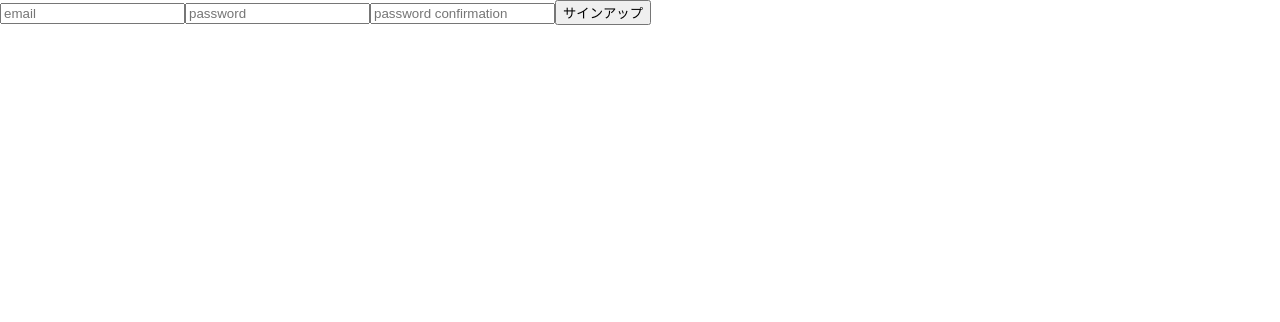
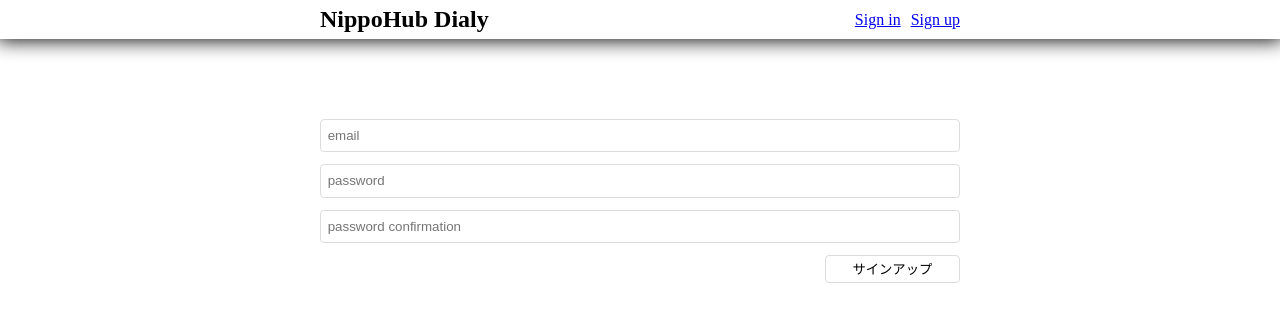
Before and after one commit to touyou/nippohub-daily-web, a Nuxt app: page /sign_up in a window 1280 px wide. Shown: the top 322 px of the page. Built offline with nearby package versions, Linux system fonts and the light colour scheme.

Commit message:
add: 認証フォームデザイン

```diff
--- /dev/null
+++ b/assets/stylesheets/auth_form.css
@@ -0,0 +1,7 @@
+.p-auth-form {
+}
+
+.p-auth-form__input {
+  display: inline-block;
+  width: 100%;
+}
--- a/pages/javascripts/sign_in.js
+++ b/pages/javascripts/sign_in.js
@@ -1,6 +1,10 @@
 import firebase from '~/assets/javascripts/firebase.js';
+import MainHeader from '~/components/MainHeader.vue';
 
 export default {
+  components: {
+    MainHeader
+  },
   data: function() {
     return {email: '', password: ''};
   },
--- a/pages/javascripts/sign_up.js
+++ b/pages/javascripts/sign_up.js
@@ -1,6 +1,10 @@
 import firebase from '~/assets/javascripts/firebase.js';
+import MainHeader from '~/components/MainHeader.vue';
 
 export default {
+  components: {
+    MainHeader
+  },
   data: function() {
     return {email: '', password: '', passwordConfirmation: ''};
   },
--- a/pages/sign_in.vue
+++ b/pages/sign_in.vue
@@ -1,8 +1,24 @@
 <template>
-  <form @submit.prevent="signIn">
-    <input type="text" name="email" placeholder="email" v-model="email">
-    <input type="password" name="password" placeholder="password" v-model="password">
-    <button type="submit">サインイン</button>
-  </form>
+  <div>
+    <main-header :currentUserId="null"></main-header>
+    <div class="l-container p-auth-form">
+      <form @submit.prevent="signIn">
+        <div>
+          <input class="p-oneline-input p-auth-form__input" type="text" name="email" placeholder="email" v-model="email">
+        </div>
+        <div class="u-mt-075">
+          <input class="p-oneline-input p-auth-form__input" type="password" name="password" placeholder="password" v-model="password">
+        </div>
+        <div class="u-mt-075 u-text-align-right">
+          <button class="p-submit" type="submit">サインイン</button>
+        </div>
+      </form>
+    </div>
+  </div>
 </template>
+
 <script src="./javascripts/sign_in.js"></script>
+<style src="~/assets/stylesheets/submit.css"></style>
+<style src="~/assets/stylesheets/oneline_input.css"></style>
+<style src="~/assets/stylesheets/auth_form.css"></style>
+<style src="~/assets/stylesheets/utility.css"></style>
--- a/pages/sign_up.vue
+++ b/pages/sign_up.vue
@@ -1,9 +1,27 @@
 <template>
-  <form @submit.prevent="signUp">
-    <input type="text" name="email" placeholder="email" v-model="email">
-    <input type="password" name="password" placeholder="password" v-model="password">
-    <input type="password" nane="password_confirmation" placeholder="password confirmation" v-model="passwordConfirmation">
-    <button type="submit">サインアップ</button>
-  </form>
+  <div>
+    <main-header :currentUserId="null"></main-header>
+    <div class="l-container p-auth-form">
+      <form @submit.prevent="signUp">
+        <div>
+          <input class="p-oneline-input p-auth-form__input" type="text" name="email" placeholder="email" v-model="email">
+        </div>
+        <div class="u-mt-075">
+          <input class="p-oneline-input p-auth-form__input" type="password" name="password" placeholder="password" v-model="password">
+        </div>
+        <div class="u-mt-075">
+          <input class="p-oneline-input p-auth-form__input" type="password" nane="password_confirmation" placeholder="password confirmation" v-model="passwordConfirmation">
+        </div>
+        <div class="u-mt-075 u-text-align-right">
+          <button class="p-submit" type="submit">サインアップ</button>
+        </div>
+      </form>
+    </div>
+  </div>
 </template>
+
 <script src="./javascripts/sign_up.js"></script>
+<style src="~/assets/stylesheets/submit.css"></style>
+<style src="~/assets/stylesheets/oneline_input.css"></style>
+<style src="~/assets/stylesheets/auth_form.css"></style>
+<style src="~/assets/stylesheets/utility.css"></style>
```
